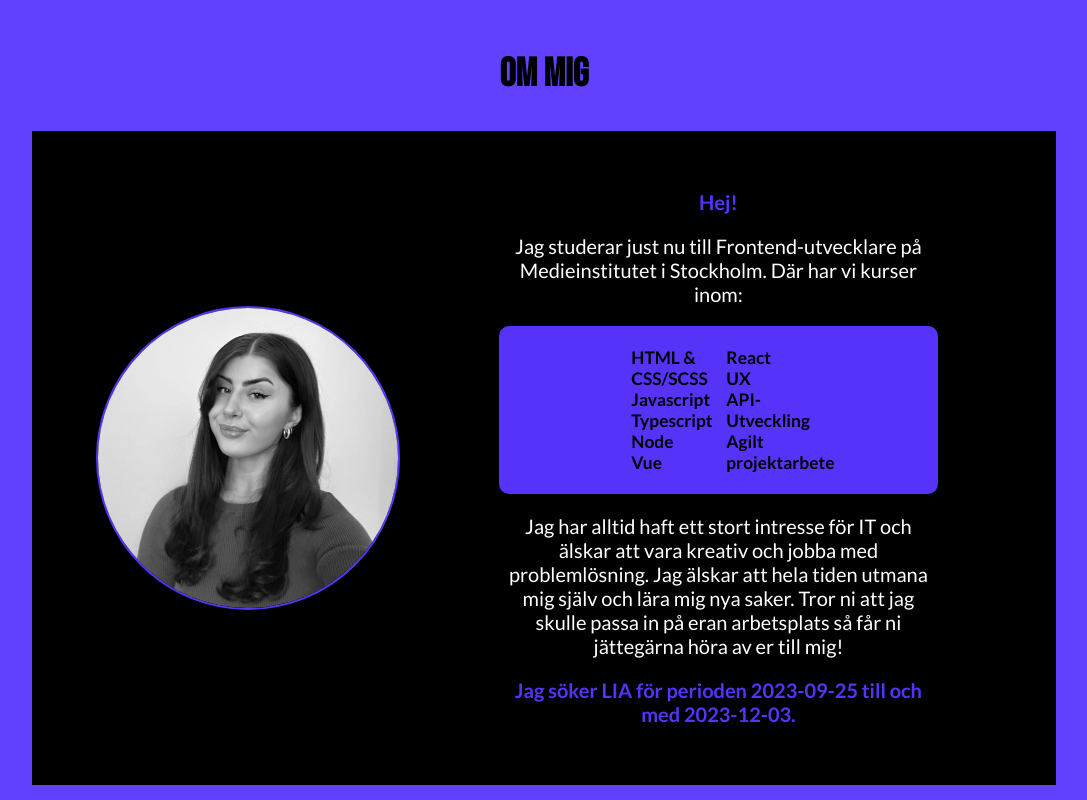
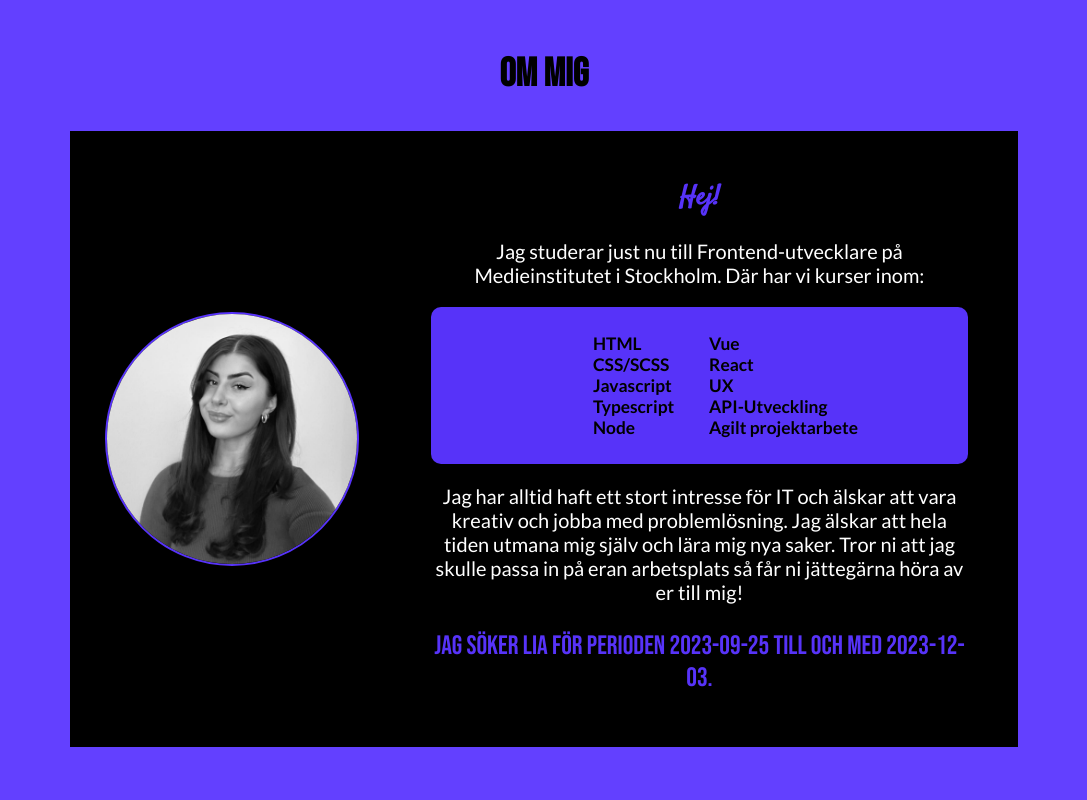
Before and after one commit to juliacarlberg/portfolio, a website built with Parcel: page src/index.html in a window 1280 px wide. Shown: the part 840-1640 px from the top of the page, without its empty margins (96-1183 px from the left). Built offline with nearby package versions, Linux system fonts and the light colour scheme; files whose address does not match are found by name.

Commit message:
style fixes

```diff
--- a/src/index.html
+++ b/src/index.html
@@ -67,20 +67,21 @@
           alt="Svartvit bild på Julia"
         />
         <article id="aboutmearticle">
-          <h3 class="bluetext">Hej!</h3>
+          <h2 class="bluetext">Hej!</h2>
           <p>
             Jag studerar just nu till Frontend-utvecklare på Medieinstitutet i
             Stockholm. Där har vi kurser inom:
           </p>
           <ul id="ulcontainer">
             <ul>
-              <li>HTML & CSS/SCSS</li>
+              <li>HTML</li>
+              <li>CSS/SCSS</li>
               <li>Javascript</li>
               <li>Typescript</li>
               <li>Node</li>
-              <li>Vue</li>
             </ul>
             <ul>
+              <li>Vue</li>
               <li>React</li>
               <li>UX</li>
               <li>API-Utveckling</li>
@@ -94,7 +95,7 @@
             passa in på eran arbetsplats så får ni jättegärna höra av er till
             mig!
           </p>
-          <p class="bluetext">
+          <p class="LIAtext">
             Jag söker LIA för perioden 2023-09-25 till och med 2023-12-03.
           </p>
         </article>
@@ -172,6 +173,24 @@
             </p>
           </span>
         </div>
+        <div class="project">
+          <div>
+            <img
+              src="./assets/tictactoedesktop.png"
+              alt="Skärmdump från Tic Tac Toe-spel"
+              class="projectImg"
+            />
+          </div>
+          <span>
+            <h2>Tic Tac Toe - Inlämningsuppgift Medieinstitutet</h2>
+            <p>
+              I kursen Javascript-fördjupning fick vi i uppgift att koda ihop
+              ett tre i rad-spel med hjälp av Vue. Man kan skapa användarnamn
+              för spelarna och spela flera omgångar med samma användare då
+              lagras även poängen för respektive användare.
+            </p>
+          </span>
+        </div>
       </article>
       <div id="arrowUp">
         <a href="#header"><i class="fa-solid fa-circle-chevron-up"></i></a>
--- a/src/sass/_mixins.scss
+++ b/src/sass/_mixins.scss
@@ -5,7 +5,7 @@
 }
 
 @mixin tablet{
-  @media screen and (min-width: 900px){
+  @media screen and (min-width: 800px){
     @content;
   }
 }
--- a/src/sass/_startpage.scss
+++ b/src/sass/_startpage.scss
@@ -1,6 +1,6 @@
 @use "mixins";
 
-body{
+body {
   margin: 0;
   padding: 0;
   //height: 100vh;
@@ -8,75 +8,77 @@ body{
   font-size: 11pt;
   color: white;
   background-color: rgba(47, 0, 255, 0.75);
-    @include mixins.desktop{
+  @include mixins.desktop {
     font-size: 13pt;
   }
 }
 
-#startTyping{
+#startTyping {
   width: 250px;
 
-    @include mixins.desktop{
+  @include mixins.desktop {
     width: 700px;
   }
 
-    #demo{
+  #demo {
     color: rgba(47, 0, 255, 0.75);
     line-height: 30pt;
   }
 
-    #jc{
+  #jc {
     color: white;
     width: 100%;
     line-height: 30pt;
     margin-top: 70%;
 
-        @include mixins.desktop{
+    @include mixins.desktop {
       margin-top: 20%;
     }
   }
 
-    #jc:hover{
+  #jc:hover {
     transform: scale(1.3);
     transition: 0.5s;
     cursor: pointer;
   }
 }
 
-.titleh2{
+.titleh2 {
   font-family: "Bebas Neue";
   font-size: 30pt;
   color: black;
 }
 
-a{
+a {
   text-decoration: none;
   color: white;
 }
 
-p{
+p {
   font-size: 13pt;
-    @include mixins.desktop{
+  @include mixins.desktop {
     font-size: 15pt;
   }
 }
 
-button{
+button {
   font-size: 13pt;
   background-color: black;
   border: none;
 }
 
-.fa-brands, .fa-solid{
+.fa-brands,
+.fa-solid {
   font-size: 20pt;
 }
 
-.fa-brands:hover, .fa-solid:hover{
+.fa-brands:hover,
+.fa-solid:hover {
   transform: scale(1.3);
   transition: 0.5s;
 }
 
-.project{
+.project {
   background-color: black;
   display: flex;
   flex-direction: row;
@@ -89,64 +91,64 @@ button{
   text-align: center;
   padding: 0;
 
-    @include mixins.desktop{
+  @include mixins.desktop {
     width: 70%;
     margin-left: 15%;
     margin-right: 15%;
     flex-direction: column;
   }
 
-    .projectImg{
+  .projectImg {
     width: 100%;
     display: none;
 
-        @include mixins.desktop{
+    @include mixins.desktop {
       display: inline;
     }
   }
 
-    .projectImgMobile{
+  .projectImgMobile {
     width: 150px;
 
-        @include mixins.desktop{
+    @include mixins.desktop {
       display: none;
     }
   }
 
-    span{
+  span {
     padding: 2%;
     width: 100%;
 
-        @include mixins.desktop{
+    @include mixins.desktop {
       padding: 5%;
       width: 70%;
     }
 
-        h2{
+    h2 {
       font-size: 12pt;
 
-            @include mixins.desktop{
+      @include mixins.desktop {
         font-size: 18pt;
       }
     }
 
-        p{
+    p {
       font-size: 10pt;
 
-            @include mixins.desktop{
+      @include mixins.desktop {
         font-size: 15pt;
       }
     }
   }
 }
 
-#container{
+#container {
   display: flex;
   flex-direction: column;
   align-items: center;
   justify-content: center;
   //margin: 8%;
-    .presentation{
+  .presentation {
     flex-direction: column;
     font-family: "Bebas Neue";
     display: flex;
@@ -160,22 +162,22 @@ button{
     // background-color: black;
     // box-shadow: 0 4px 8px 0 rgba(0, 0, 0, 0.2), 0 6px 20px 0 rgba(0, 0, 0, 0.19);
 
-        @include mixins.desktop{
+    @include mixins.desktop {
       margin-left: 20%;
       margin-right: 20%;
     }
-        article{
+    article {
       padding: 5%;
       line-height: 30px;
       text-align: center;
 
-            h2{
+      h2 {
         font-size: 38pt;
       }
     }
   }
 
-    #contact{
+  #contact {
     padding: 5%;
     font-size: 13pt;
     box-shadow: 0 4px 8px 0 rgba(0, 0, 0, 0.2), 0 6px 20px 0 rgba(0, 0, 0, 0.19);
@@ -186,21 +188,20 @@ button{
     margin-bottom: 25%;
     border-radius: 50%;
 
-        h2{
+    h2 {
       margin-bottom: 3%;
       margin-top: 20%;
     }
 
-        a{
+    a {
       margin: 1%;
     }
   }
 }
 
-#aboutme{
+#aboutme {
   background-color: black;
   padding-top: 10%;
-    padding-bottom: 10%;
   padding-left: 5%;
   padding-right: 5%;
   margin-bottom: 25%;
@@ -209,22 +210,30 @@ button{
   align-items: center;
   text-align: center;
   width: 80%;
-    @include mixins.desktop{
+
+  @include mixins.desktop {
     margin-left: 15%;
     margin-right: 15%;
-        padding: 5%;
-        padding-bottom: 3%;
-        padding-top: 3%;
+    padding: 2%;
     flex-direction: row;
     width: 70%;
   }
-    article{
+
+  @include mixins.tablet {
+    flex-direction: row;
+    width: 70%;
+  }
+
+  article {
     width: 100%;
-        @include mixins.desktop{
-            width: 100%;
+    @include mixins.desktop {
+      width: 50%;
+    }
+    @include mixins.tablet {
+      width: 60%;
     }
   }
-    ul{
+  ul {
     text-align: start;
     list-style: none;
     padding-top: 2%;
@@ -232,12 +241,23 @@ button{
     border-radius: 10px;
     padding-left: 25%;
     width: 50%;
-        @include mixins.desktop{
+    @include mixins.desktop {
       padding: 3%;
       width: 30%;
     }
   }
-    #ulcontainer{
+  li {
+    width: 400px;
+
+    @include mixins.desktop {
+      width: 400px;
+    }
+    @include mixins.tablet {
+      display: flex;
+      justify-content: space-between;
+    }
+  }
+  #ulcontainer {
     background-color: rgb(87, 51, 249);
     color: black;
     font-weight: bolder;
@@ -247,44 +267,56 @@ button{
     width: 60%;
     justify-content: center;
     align-items: center;
-        flex-direction: column;
-        @include mixins.desktop{
+    flex-direction: row;
+    @include mixins.desktop {
       flex-direction: row;
     }
   }
-    #juliabw{
+  #juliabw {
     width: 200px;
     border-radius: 50%;
     border: 2px solid rgb(87, 51, 249);
-        @include mixins.desktop{
-            width: 300px;
+    @include mixins.desktop {
+      width: 350px;
       margin-right: 5%;
     }
+    @include mixins.tablet {
+      width: 250px;
+      margin-left: 1%;
+      margin-right: 2%;
     }
-    .bluetext{
+  }
+  .bluetext {
     color: rgb(87, 51, 249);
     font-weight: bolder;
+    font-family: "Satisfy";
+    font-size: 20pt;
+  }
+  .LIAtext {
+    color: rgb(87, 51, 249);
+    font-family: "Bebas Neue";
+    font-size: 20pt;
   }
 }
 
-#aboutmearticle{
+#aboutmearticle {
   padding-left: 6%;
   padding-right: 6%;
 }
 
-#arrowUp{
+#arrowUp {
   margin: 5%;
   border-radius: 80%;
   background-color: white;
   margin-top: 1%;
 }
 
-#arrowUp:hover{
+#arrowUp:hover {
   transform: scale(1.6);
   transition: 0.5s;
 }
 
-.fa-circle-chevron-up{
+.fa-circle-chevron-up {
   color: black;
   border-radius: 50%;
   transform: scale(1.5);
```
Also changed, not shown: src/assets/tictactoedesktop.png (added), 1 other file. Lines whose indentation alone changed are shown as unchanged.
